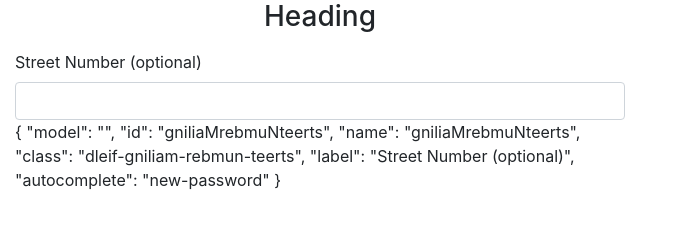
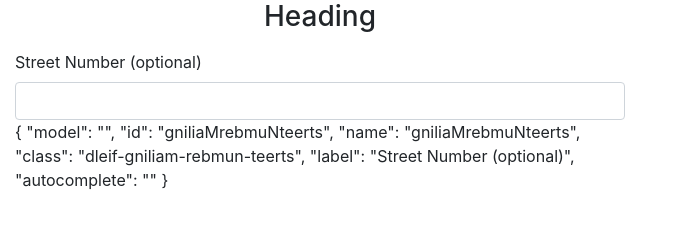
Before and after one commit to kjb244/quickcart, a Vue app: page /#/testing in a window 1280 px wide. Shown: the top 242 px of the page, without its empty margins (0-673 px from the left). Built offline with nearby package versions, Linux system fonts and the light colour scheme.

Commit message:
testing street number

```diff
--- a/src/components/testing.vue
+++ b/src/components/testing.vue
@@ -48,7 +48,7 @@
                         name: 'streetNumberMailing',
                         class: 'street-number-mailing-field',
                         label: 'Street Number (optional)',
-                        autocomplete: 'new-password'
+                        autocomplete: ''
                     },
                     {
                         model: '',
```
